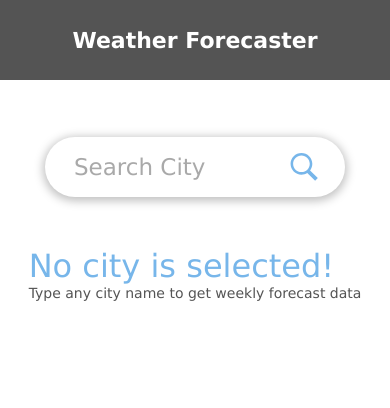
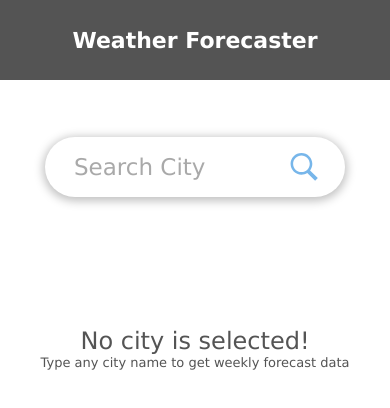
Before and after one commit to erencansev/weather-forecast, a React (Create React App) app: page / in a window 390 px wide. Shown: the top 408 px of the page. Built offline with nearby package versions, Linux system fonts and the light colour scheme.

Commit message:
feat: Responsive design process completed

```diff
--- a/src/components/Detail/DetailCard.jsx
+++ b/src/components/Detail/DetailCard.jsx
@@ -2,6 +2,10 @@ import styles from "./DetailCard.module.css";
 import { monthNames } from "../../constants";
 
 export function DetailCard({ data, selectedDate }) {
+  if (!selectedDate) {
+    return null;
+  }
+
   const date = new Date(selectedDate?.valid_date);
   const day = date.getDate();
   const month = date.getMonth();
@@ -14,7 +18,7 @@ export function DetailCard({ data, selectedDate }) {
     <>
       <div className={styles["detail-card"]}>
         <div className={styles["card-info"]}>
-          <h1 className="detail-temp">{selectedDate?.max_temp}°C</h1>
+          <h1 className={styles["detail-temp"]}>{selectedDate?.temp}°C</h1>
 
           <h3>{data?.city_name}</h3>
           <p>{text}</p>
@@ -22,9 +26,9 @@ export function DetailCard({ data, selectedDate }) {
         <div className={styles["detail-icon"]}>
           <img
             src={`https://www.weatherbit.io/static/img/icons/${weatherIcon}.png`}
-            alt="Weather ıcon"
+            alt="Weather Icon"
           />
-          <p>{weatherDescription}</p>
+          <p className={styles["weather-description"]}>{weatherDescription}</p>
         </div>
       </div>
     </>
--- a/src/components/Detail/DetailCard.module.css
+++ b/src/components/Detail/DetailCard.module.css
@@ -17,7 +17,7 @@
   flex-direction: column;
   gap: 20px;
 }
-h1 {
+.detail-temp {
   color: #77b6ea;
   font-family: Verdana;
   font-size: 40px;
@@ -33,7 +33,7 @@ h3 {
   font-weight: 400;
   line-height: normal;
 }
-p {
+.weather-description {
   color: #545454;
   font-family: Verdana;
   font-size: 14px;
@@ -67,7 +67,7 @@ p {
     width: 70px;
     height: 70px;
   }
-  h1 {
+  .detail-temp {
     font-size: 32px;
   }
   h3 {
--- a/src/components/Header/Header.module.css
+++ b/src/components/Header/Header.module.css
@@ -17,18 +17,8 @@
 
 @media screen and (max-width: 650px) {
   .header {
-    margin: 0;
-    padding: 0;
     display: flex;
     justify-content: center;
-    align-items: center;
-    background-color: #545454;
-    height: 80px;
-    color: #fff;
-    font-family: Verdana;
     font-size: 22px;
-    font-style: normal;
-    font-weight: 700;
-    line-height: normal;
   }
 }
--- a/src/components/NotFound/NotFound.jsx
+++ b/src/components/NotFound/NotFound.jsx
@@ -1,21 +1,22 @@
 import styles from "./NotFound.module.css";
 
 export function NotFound({ city }) {
-  console.log(city);
   return (
     <>
       {city ? (
         <div className={styles["not-found"]}>
-          <h1 className="not-found-header">City doesn't exist!</h1>
-          <p className="not-found-paragraph">
+          <h1 className={styles["not-found-header"]}>City doesn't exist!</h1>
+          <p className={styles["not-found-paragraph"]}>
             Type a valid city name to get weekly forecast data
           </p>
         </div>
       ) : (
         <>
-          <div className="not-selected-container">
-            <h1 className="not-selected-header">No city is selected!</h1>
-            <p className="not-selected-paragraph">
+          <div className={styles["not-selected"]}>
+            <h1 className={styles["not-selected-header"]}>
+              No city is selected!
+            </h1>
+            <p className={styles["not-selected-paragraph"]}>
               Type any city name to get weekly forecast data
             </p>
           </div>
--- a/src/components/NotFound/NotFound.module.css
+++ b/src/components/NotFound/NotFound.module.css
@@ -1,14 +1,18 @@
 .not-found {
-  width: 1150px;
-  height: 300px;
   display: flex;
   align-items: center;
   justify-content: center;
   flex-direction: column;
-  text-align: center;
 }
-
-p {
+.not-found-header {
+  color: #cd7b7b;
+  font-family: Verdana;
+  font-size: 32px;
+  font-style: normal;
+  font-weight: 400;
+  line-height: normal;
+}
+.not-found-paragraph {
   color: #545454;
   font-family: Verdana;
   font-size: 24px;
@@ -16,8 +20,13 @@ p {
   font-weight: 400;
   line-height: normal;
 }
+.not-selected {
+  display: flex;
+  align-items: center;
+  justify-content: center;
+  flex-direction: column;
+}
 .not-selected-header {
-  text-align: center;
   color: #545454;
   font-family: Verdana;
   font-size: 32px;
@@ -33,9 +42,44 @@ p {
   font-weight: 400;
   line-height: normal;
 }
-.not-selected-container {
-  display: flex;
-  align-items: center;
-  justify-content: center;
-  text-align: center;
+
+@media screen and (max-width: 1200px) {
+  .not-selected {
+    margin-top: 120px;
+  }
+  .not-selected-header {
+    font-size: 28px;
+  }
+  .not-selected-paragraph {
+    font-size: 20px;
+  }
+  .not-found {
+    margin-top: 120px;
+  }
+  .not-found-header {
+    font-size: 28px;
+  }
+  .not-found-paragraph {
+    font-size: 20px;
+  }
 }
+@media screen and (max-width: 650px) {
+  .not-selected {
+    margin-top: 80px;
+  }
+  .not-selected-header {
+    font-size: 24px;
+  }
+  .not-selected-paragraph {
+    font-size: 13px;
+  }
+  .not-found {
+    margin-top: 80px;
+  }
+  .not-found-header {
+    font-size: 24px;
+  }
+  .not-found-paragraph {
+    font-size: 13px;
+  }
+}
--- a/src/components/Table/Table.jsx
+++ b/src/components/Table/Table.jsx
@@ -1,4 +1,4 @@
-import { Line } from "react-chartjs-2";
+import { Line, getElementAtEvent } from "react-chartjs-2";
 import Chart from "chart.js/auto";
 import { monthNames } from "../../constants";
 
@@ -7,7 +7,7 @@ function TableContent({ data, setSelectedDate, setSelectedIndex }) {
     <Line
       data={{
         labels: data?.data?.slice(0, 8).map((item) => {
-          const date = new Date(item.valid_date);
+          const date = new Date(item?.valid_date);
           const day = date.getDate();
           const month = date.getMonth();
           return `${day} ${monthNames[month]}`;
@@ -15,7 +15,7 @@ function TableContent({ data, setSelectedDate, setSelectedIndex }) {
         datasets: [
           {
             label: "Min",
-            data: data?.data?.slice(0, 8).map((item) => item.min_temp),
+            data: data?.data?.slice(0, 8).map((item) => item?.min_temp),
             backgroundColor: "#6b6b6b",
             borderColor: "#6b6b6b",
             borderWidth: 4,
@@ -26,7 +26,7 @@ function TableContent({ data, setSelectedDate, setSelectedIndex }) {
           },
           {
             label: "Max",
-            data: data?.data?.slice(0, 8).map((item) => item.max_temp),
+            data: data?.data?.slice(0, 8).map((item) => item?.max_temp),
             backgroundColor: "#8bc0ec",
             borderColor: "#8bc0ec",
             borderWidth: 4,
@@ -69,7 +69,22 @@ function TableContent({ data, setSelectedDate, setSelectedIndex }) {
 
         onClick: (e, el) => {
           if (el.length > 0) {
-            setSelectedDate(data?.data[el[0].index]);
+            const dataIndex = el[0].index;
+            const datasetIndex = el[0].datasetIndex;
+
+            if (datasetIndex === 0) {
+              // User clicked the "Min" dataset
+              setSelectedDate({
+                ...data?.data[dataIndex],
+                temp: data?.data[dataIndex]?.min_temp,
+              });
+            } else if (datasetIndex === 1) {
+              // User clicked the "Max" dataset
+              setSelectedDate({
+                ...data?.data[dataIndex],
+                temp: data?.data[dataIndex]?.max_temp,
+              });
+            }
           }
         },
       }}
```
